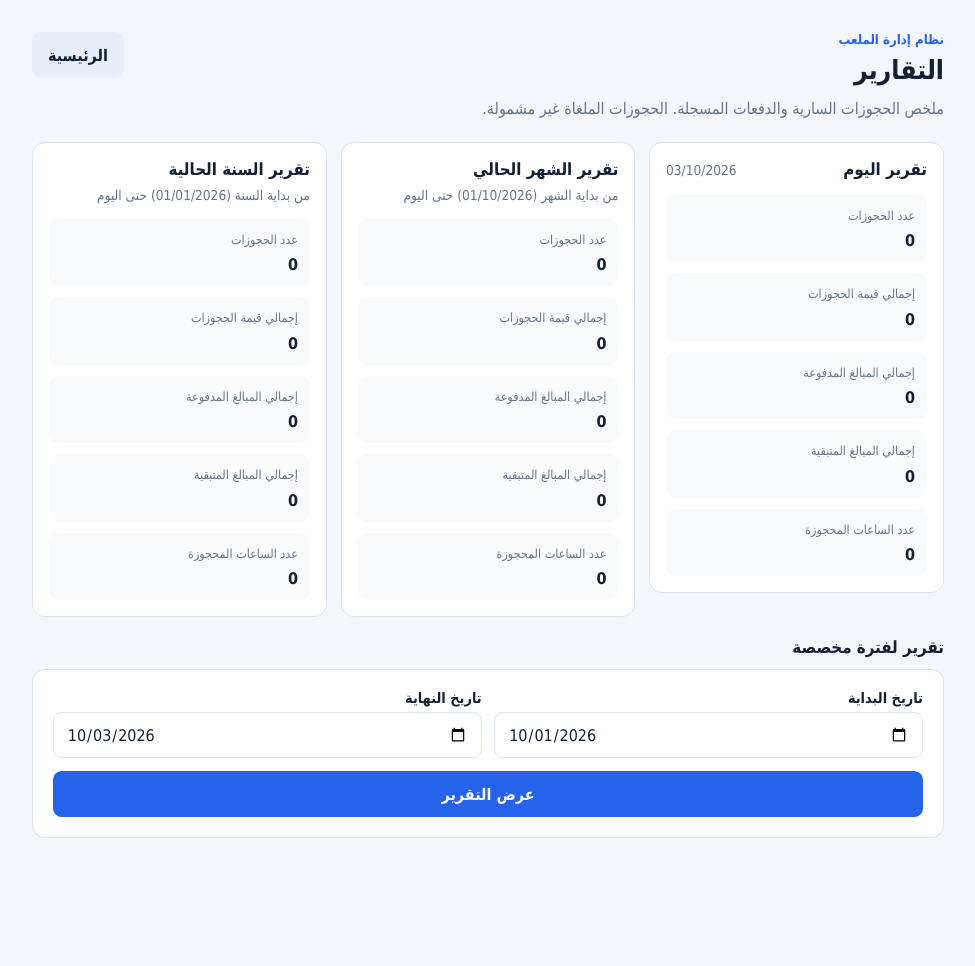
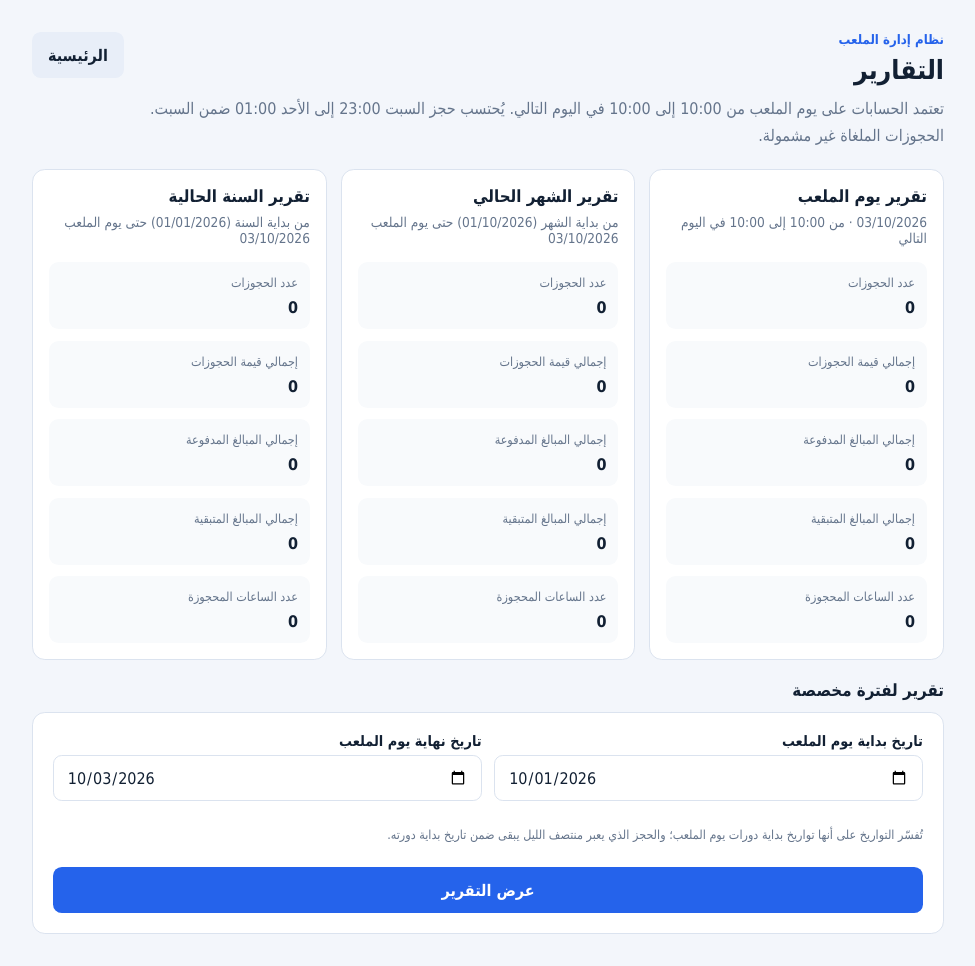
Before and after one commit to yvfdg55/stadium-management-system, a Flask app: page /admin/reports in a window 1280 px wide. Shown: the whole page, without its empty margins (152-1127 px from the left). Before the commit the page ends 838 px from the top, so only its background shows below. Run offline with Flask 3, Linux system fonts and the light colour scheme; the visitor is signed in with stand-in values (Sample User, id 1); data comes from the database, SQL or seed files in the repository; data that the repository does not hold is empty.

Commit message:
Align reports with stadium day

```diff
--- a/app.py
+++ b/app.py
@@ -83,6 +83,16 @@ def work_window(settings=None):
 
 def cycle_offset(value, cycle_start_minutes):
     return (clock_minutes(value) - cycle_start_minutes) % (24 * 60)
+
+
+def stadium_business_date(moment=None, settings=None):
+    """Return the date on which the current stadium-day cycle began."""
+    moment = moment or datetime.now()
+    settings = settings or get_app_settings()
+    business_date = moment.date()
+    if moment.hour * 60 + moment.minute < clock_minutes(settings["work_start"]):
+        business_date -= timedelta(days=1)
+    return business_date
 
 
 def init_db():
@@ -581,9 +591,16 @@ def theme_css():
 @app.route("/admin/reports", methods=["GET"])
 @login_required
 def admin_reports():
-    today = date.today()
-    month_start = today.replace(day=1)
-    year_start = date(today.year, 1, 1)
+    settings = get_app_settings()
+    stadium_today = stadium_business_date(datetime.now(), settings)
+    month_start = stadium_today.replace(day=1)
+    year_start = date(stadium_today.year, 1, 1)
+    cycle_start_minutes, cycle_minutes = work_window(settings)
+    cycle_end = format_clock(cycle_start_minutes + cycle_minutes)
+    next_day_suffix = " في اليوم التالي" if cycle_start_minutes + cycle_minutes >= 24 * 60 else ""
+    cycle_description = (
+        f"من {settings['work_start']} إلى {cycle_end}{next_day_suffix}"
+    )
     custom_start = request.args.get("start_date", "").strip()
     custom_end = request.args.get("end_date", "").strip()
     custom_summary = None
@@ -609,16 +626,23 @@ def admin_reports():
 
     return render_template(
         "reports.html",
-        today_label=today.strftime("%d/%m/%Y"),
-        month_label=f"من بداية الشهر ({month_start.strftime('%d/%m/%Y')}) حتى اليوم",
-        year_label=f"من بداية السنة ({year_start.strftime('%d/%m/%Y')}) حتى اليوم",
-        today_summary=get_booking_report_summary(today.isoformat(), today.isoformat()),
-        month_summary=get_booking_report_summary(month_start.isoformat(), today.isoformat()),
-        year_summary=get_booking_report_summary(year_start.isoformat(), today.isoformat()),
+        today_label=f"{stadium_today.strftime('%d/%m/%Y')} · {cycle_description}",
+        month_label=(
+            f"من بداية الشهر ({month_start.strftime('%d/%m/%Y')}) "
+            f"حتى يوم الملعب {stadium_today.strftime('%d/%m/%Y')}"
+        ),
+        year_label=(
+            f"من بداية السنة ({year_start.strftime('%d/%m/%Y')}) "
+            f"حتى يوم الملعب {stadium_today.strftime('%d/%m/%Y')}"
+        ),
+        cycle_description=cycle_description,
+        today_summary=get_booking_report_summary(stadium_today.isoformat(), stadium_today.isoformat()),
+        month_summary=get_booking_report_summary(month_start.isoformat(), stadium_today.isoformat()),
+        year_summary=get_booking_report_summary(year_start.isoformat(), stadium_today.isoformat()),
         custom_summary=custom_summary,
         custom_label=custom_label,
         custom_start=custom_start or month_start.isoformat(),
-        custom_end=custom_end or today.isoformat(),
+        custom_end=custom_end or stadium_today.isoformat(),
         error=error,
     ), 400 if error else 200
 
--- a/templates/reports.html
+++ b/templates/reports.html
@@ -23,7 +23,7 @@
       <div>
         <p class="eyebrow">نظام إدارة الملعب</p>
         <h1>التقارير</h1>
-        <p class="muted compact">ملخص الحجوزات السارية والدفعات المسجلة. الحجوزات الملغاة غير مشمولة.</p>
+        <p class="muted compact">تعتمد الحسابات على يوم الملعب {{ cycle_description }}. يُحتسب حجز السبت 23:00 إلى الأحد 01:00 ضمن السبت. الحجوزات الملغاة غير مشمولة.</p>
       </div>
       <a class="button-link secondary" href="{{ url_for('admin_home') }}">الرئيسية</a>
     </header>
@@ -31,7 +31,7 @@
     <section class="report-grid" aria-label="التقارير الجاهزة">
       <article class="report-card">
         <div class="report-card-heading">
-          <h2>تقرير اليوم</h2>
+          <h2>تقرير يوم الملعب</h2>
           <span>{{ today_label }}</span>
         </div>
         {{ report_metrics(today_summary) }}
@@ -61,14 +61,15 @@
       <form class="form-card custom-report-form" method="get" action="{{ url_for('admin_reports') }}">
         <div class="booking-fields">
           <div class="booking-field">
-            <label for="start_date">تاريخ البداية</label>
+            <label for="start_date">تاريخ بداية يوم الملعب</label>
             <input id="start_date" name="start_date" type="date" value="{{ custom_start }}" required>
           </div>
           <div class="booking-field">
-            <label for="end_date">تاريخ النهاية</label>
+            <label for="end_date">تاريخ نهاية يوم الملعب</label>
             <input id="end_date" name="end_date" type="date" value="{{ custom_end }}" required>
           </div>
         </div>
+        <p class="field-help">تُفسّر التواريخ على أنها تواريخ بداية دورات يوم الملعب؛ والحجز الذي يعبر منتصف الليل يبقى ضمن تاريخ بداية دورته.</p>
         <button type="submit">عرض التقرير</button>
       </form>
 
```
Also changed, not shown: README.md.
